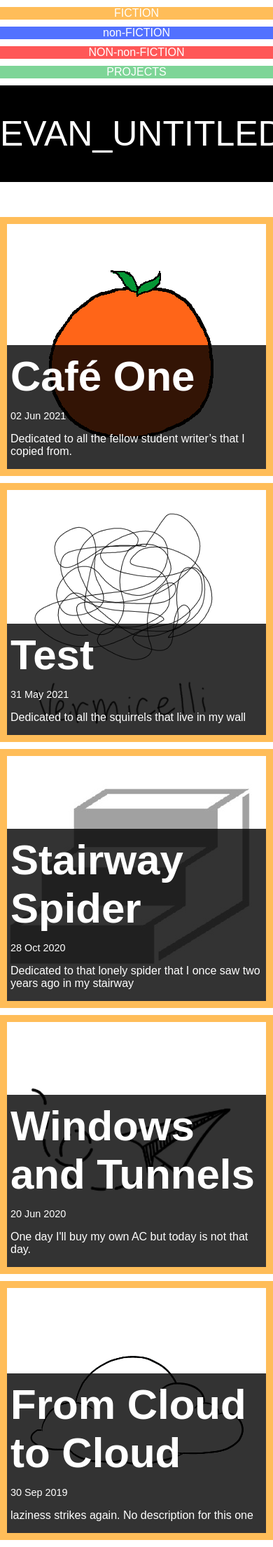
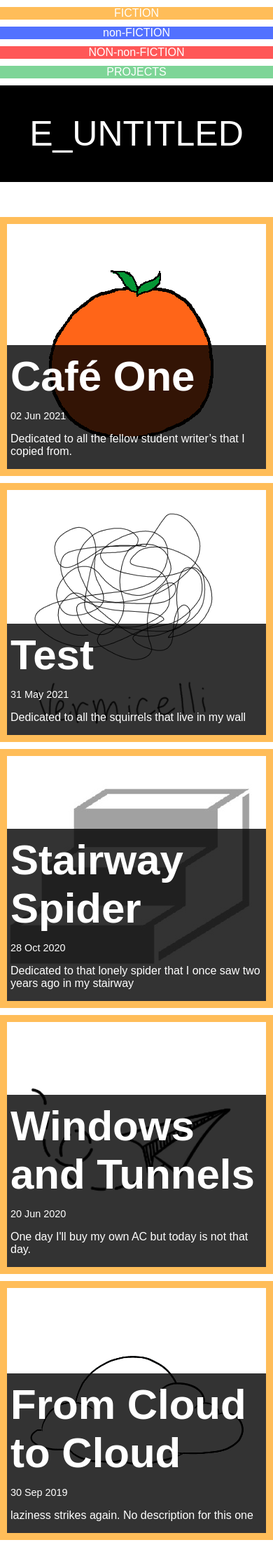
Before and after one commit to BiigFish/ratnotebook, a Jekyll site: the page built from index.html, in a window 390 px wide. Shown: the whole page at 70% size. Built offline with Jekyll 4.4.1, drawn with Linux system fonts in a browser that asks for light colours.

Commit message:
minor fixes

```diff
--- a/_includes/header.html
+++ b/_includes/header.html
@@ -13,6 +13,7 @@
         {% elsif page.url =="/projects/" or page.category == "projects" %}class="banner-projects"
         {% else %}class="banner-home"
         {% endif %}>
-        EVAN_UNTITLED
+        <span class="desktop">EVAN_UNTITLED</span>
+        <span class="mobile">E_UNTITLED</span>
     </a>
 </div>
--- a/resources/style.css
+++ b/resources/style.css
@@ -88,7 +88,17 @@ body {
 .banner-home{
     background-color: black;
 }
-
+.banner .mobile {
+    display: none;
+}
+@media only screen and (max-width: 720px) {
+    .banner .desktop {
+        display: none;
+    }
+    .banner .mobile {
+        display: block;
+    }
+}
 
 
 /* FEED */
@@ -208,7 +218,7 @@ body {
 }
 .comment-text-container {
     display: inline-block;
-    width: calc(99% - 48px);
+    /* width: calc(99% - 48px); */
     vertical-align: top;
 }
 .name {
```
Also changed, not shown: 11 other files.
